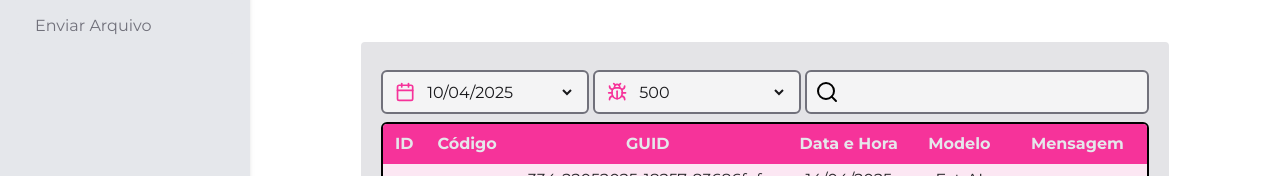
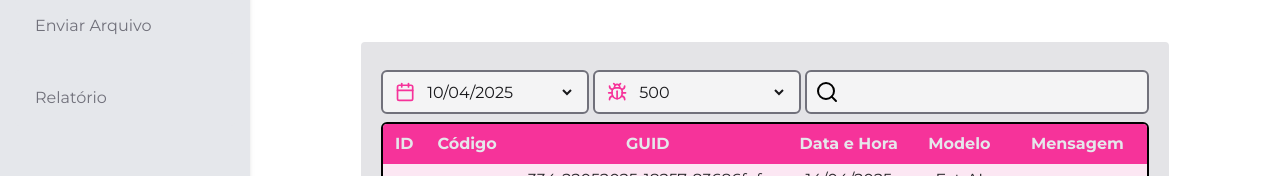
Before and after one commit to Deezinn/front-residencia, a Next.js app: page /Home in a window 1280 px wide. Shown: the part 234-410 px from the top of the page. Built offline with nearby package versions, Linux system fonts and the light colour scheme.

Commit message:
style: novo botão de relatório adicionado

```diff
--- a/src/app/components/button.jsx
+++ b/src/app/components/button.jsx
@@ -7,16 +7,22 @@ export default function Button() {
   return (
     <div className="space-y-4">
       <button onClick={()=> setActiveButton("painel")}
-        className={`w-55 h-14 flex items-center justify-items-start rounded-sm ${
-          activeButton === "painel"? "bg-fuchsia-200 text-fuchsia-500" : "bg-gray-200 text-zinc-500"
+        className={`w-55 h-14 flex items-center justify-items-start rounded-sm cursor-pointer ${
+          activeButton === "painel"? "bg-fuchsia-200 text-fuchsia-500 hover:bg-[#f3bffc]" : "bg-gray-200 text-zinc-500"
         }`}>
         <span className="ml-5 font-sans flex items-center justify-items-start"> Painel Principal</span>
       </button>
       <button onClick={()=> setActiveButton("arquivo")}
-        className={`w-55 h-14 flex items-center justify-items-start rounded-sm ${
-          activeButton === "arquivo"? "bg-fuchsia-200 text-fuchsia-500" : "bg-gray-200 text-zinc-500"
+        className={`w-55 h-14 flex items-center justify-items-start rounded-sm cursor-pointer ${
+          activeButton === "arquivo"? "bg-fuchsia-200 text-fuchsia-500 hover:bg-[#f3bffc]" : "bg-gray-200 text-zinc-500"
         }`}>
         <span className="ml-5 font-sans flex items-center justify-items-start"> Enviar Arquivo</span>
+      </button>
+            <button onClick={()=> setActiveButton("relatorio")}
+        className={`w-55 h-14 flex items-center justify-items-start rounded-sm cursor-pointer ${
+          activeButton === "relatorio"? "bg-fuchsia-200 text-fuchsia-500 hover:bg-[#f3bffc]" : "bg-gray-200 text-zinc-500"
+        }`}>
+        <span className="ml-5 font-sans flex items-center justify-items-start"> Relatório</span>
       </button>
     </div>
   );
```
